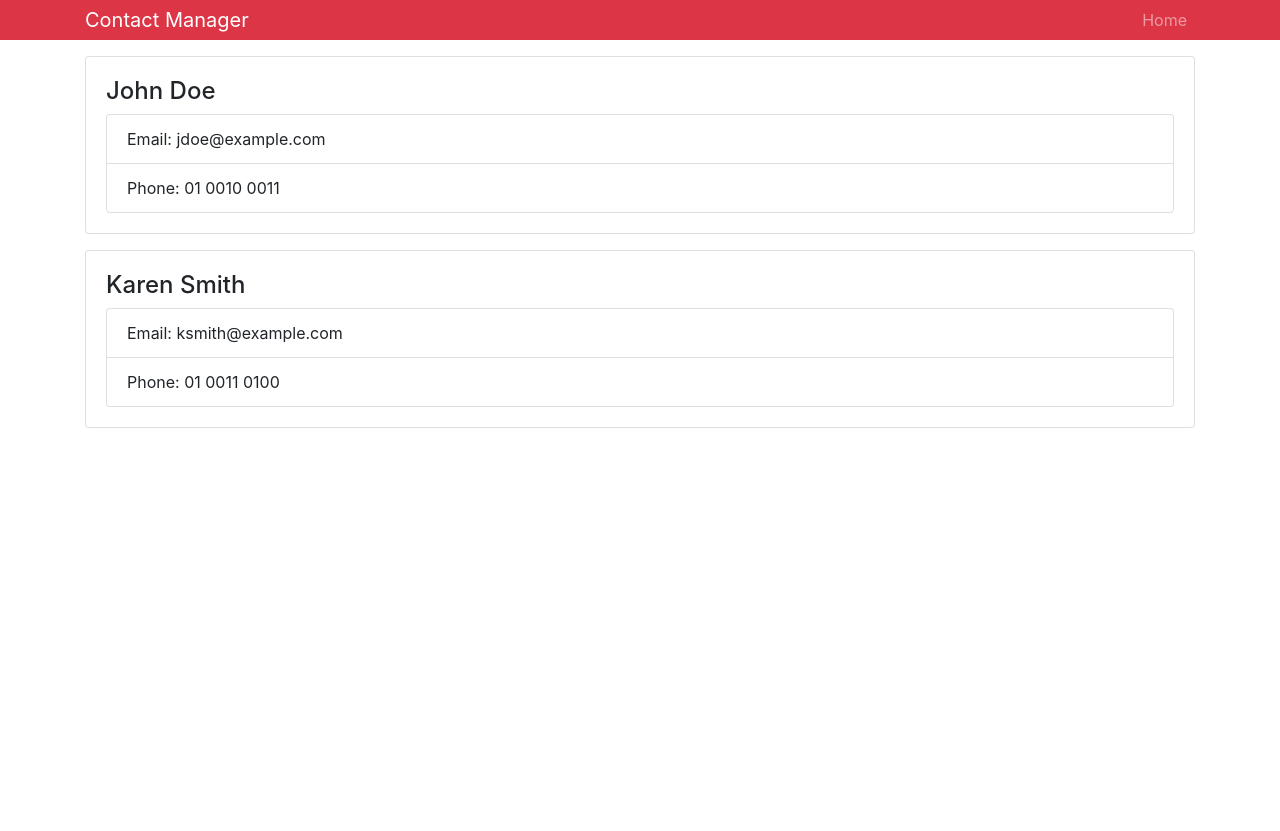
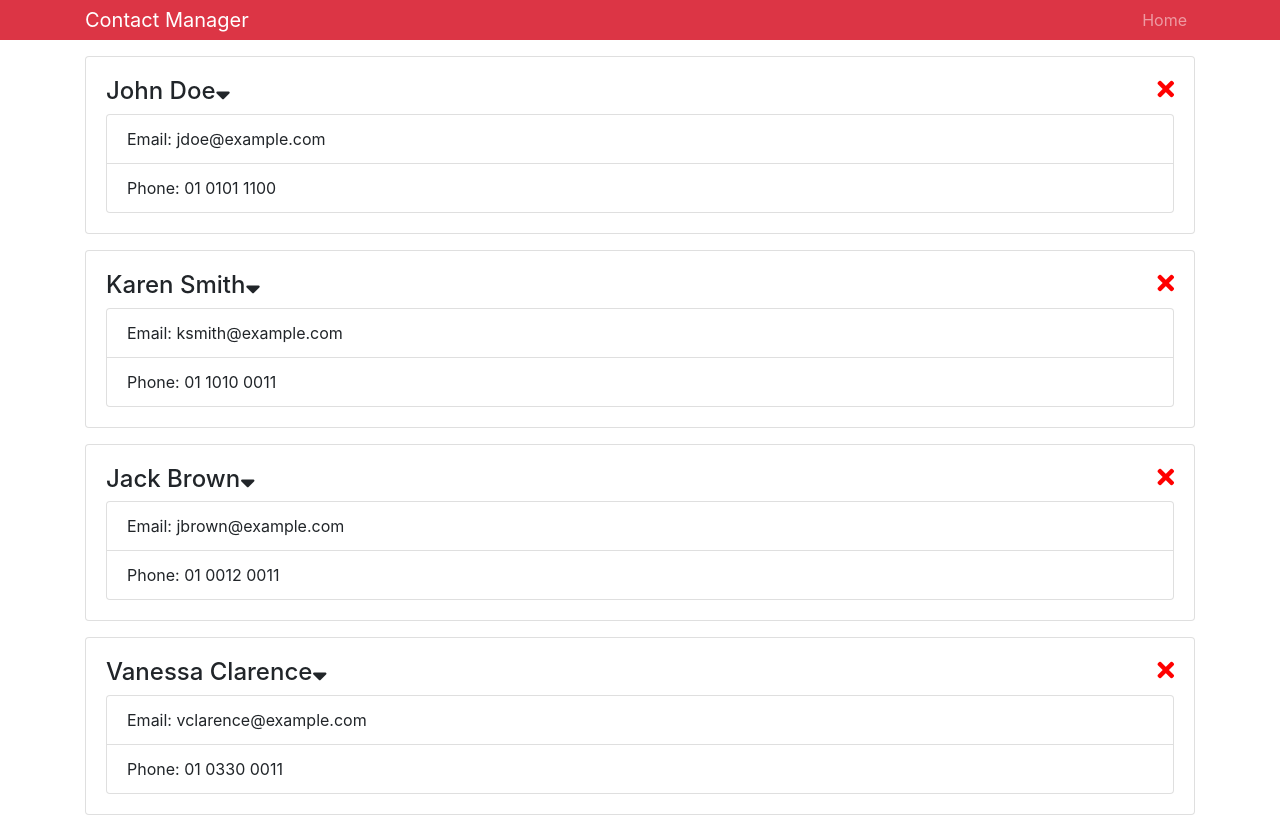
Before and after one commit to dtroydev/Contact-Manager-React, a React (Create React App) app: page / in a window 1280 px wide. Before the commit the page ends 800 px from the top, so only its background shows below. Built offline with nearby package versions, Linux system fonts and the light colour scheme.

Commit message:
Contacts List with Show/Hide and Delete Buttons

```diff
--- a/package.json
+++ b/package.json
@@ -3,8 +3,10 @@
   "version": "0.1.0",
   "private": true,
   "dependencies": {
+    "@fortawesome/fontawesome-free": "^5.3.1",
     "bootstrap": "^4.1.3",
     "jquery": "^3.3.1",
+    "nanoid": "^1.2.4",
     "popper.js": "^1.14.4",
     "react": "^16.5.2",
     "react-dom": "^16.5.2",
--- a/src/App.js
+++ b/src/App.js
@@ -1,24 +1,21 @@
+// ui library
 import React, { Component } from 'react';
-import Header from './components/Header';
-import Contact from './components/Contact';
+
+// ui styling
 import 'bootstrap/dist/css/bootstrap.min.css';
 
+// ui additional components
+import Header from './components/Header';
+import Contacts from './components/Contacts';
+
+// ui root component
 export default class App extends Component {
   render() {
     return (
       <div className="App">
         <Header branding="Contact Manager" />
         <div className="container">
-          <Contact
-            name="John Doe"
-            email="jdoe@example.com"
-            phone="01 0010 0011"
-          />
-          <Contact
-            name="Karen Smith"
-            email="ksmith@example.com"
-            phone="01 0011 0100 "
-          />
+          <Contacts />
         </div>
       </div>
     );
--- a/src/components/Contact.js
+++ b/src/components/Contact.js
@@ -1,24 +1,60 @@
 import React, { Component } from 'react';
 import PropTypes from 'prop-types';
+import '@fortawesome/fontawesome-free/css/all.min.css';
 
 export default class Contact extends Component {
-  static propTypes = {
-    name: PropTypes.string.isRequired,
-    email: PropTypes.string.isRequired,
-    phone: PropTypes.string.isRequired,
+  constructor() {
+    super();
+    this.state = { showContactInfo: true };
   }
 
+  // view
   render() {
-    const { name, email, phone } = this.props;
+    // contact fields
+    const { name, email, phone } = this.props.contact;
+    // click handlers
+    const onShowButtonClick = () => {
+      console.log(`${this.props.contact.name} visibilty button clicked`);
+      this.setState({
+        showContactInfo: !this.state.showContactInfo,
+      });
+    };
 
+    const onDeleteButtonClick = () => {
+      console.log(`${this.props.contact.name} delete button clicked`);
+      // go to parent
+      this.props.deleteContact(this.props.contact.id);
+    };
+    // buttons
+    const deleteButton = <i onClick={onDeleteButtonClick} className="fas fa-times"
+      style={{ cursor: 'pointer', float: 'right', color: 'red' }}></i>;
+
+    const showButton = <i onClick={onShowButtonClick} className="fas fa-sort-down"
+      style={{ cursor: 'pointer' }}></i>;
+
+    // hideable contact info
+    const contactInfo = this.state.showContactInfo
+      ? <ul className="list-group">
+        <li className="list-group-item">Email: {email}</li>
+        <li className="list-group-item">Phone: {phone}</li>
+      </ul> : '';
+
+    // put it all together and send it out :-)
     return (
       <div className="card card-body mb-3">
-        <h4>{name}</h4>
-        <ul className="list-group">
-          <li className="list-group-item">Email: {email}</li>
-          <li className="list-group-item">Phone: {phone}</li>
-        </ul>
+        <h4>{name}{showButton}{deleteButton}</h4>
+        {contactInfo}
       </div >
     );
   }
 }
+
+Contact.propTypes = {
+  contact: PropTypes.shape({
+    id: PropTypes.string.isRequired,
+    name: PropTypes.string.isRequired,
+    email: PropTypes.string.isRequired,
+    phone: PropTypes.string.isRequired,
+  }),
+  deleteContact: PropTypes.func.isRequired,
+};
--- /dev/null
+++ b/src/components/Contacts.js
@@ -0,0 +1,47 @@
+import React, { Component, Fragment } from 'react';
+import nanoid from 'nanoid';
+import Contact from './Contact';
+
+export default class Contacts extends Component {
+  constructor() {
+    super();
+    this.state = {
+      contacts: [
+        Contacts.addContact('John Doe', 'jdoe@example.com', '01 0101 1100'),
+        Contacts.addContact('Karen Smith', 'ksmith@example.com', '01 1010 0011'),
+        Contacts.addContact('Jack Brown', 'jbrown@example.com', '01 0012 0011'),
+        Contacts.addContact('Vanessa Clarence', 'vclarence@example.com', '01 0330 0011'),
+      ],
+    };
+  }
+
+  // addContact doesn't use this, so works as a Static Method
+  static addContact(name, email, phone) {
+    return {
+      id: nanoid(), name, email, phone,
+    };
+  }
+
+  deleteContact = (id) => {
+    this.setState(prevState => ({
+      contacts: prevState.contacts.filter(contact => contact.id !== id),
+    }));
+  }
+
+  render() {
+    const { contacts } = this.state;
+    return (
+      <Fragment>
+        {
+          contacts.map(contact => (
+            <Contact
+              key={contact.id}
+              contact={contact}
+              deleteContact={this.deleteContact}
+            />
+          ))
+        }
+      </Fragment>
+    );
+  }
+}
--- a/src/index.js
+++ b/src/index.js
@@ -1,3 +1,4 @@
+// ui library DOM attachment to root ui component
 import React from 'react';
 import ReactDOM from 'react-dom';
 import registerServiceWorker from './registerServiceWorker';
```
Also changed, not shown: 1 other file (tests, documents, lock files or other folders).
